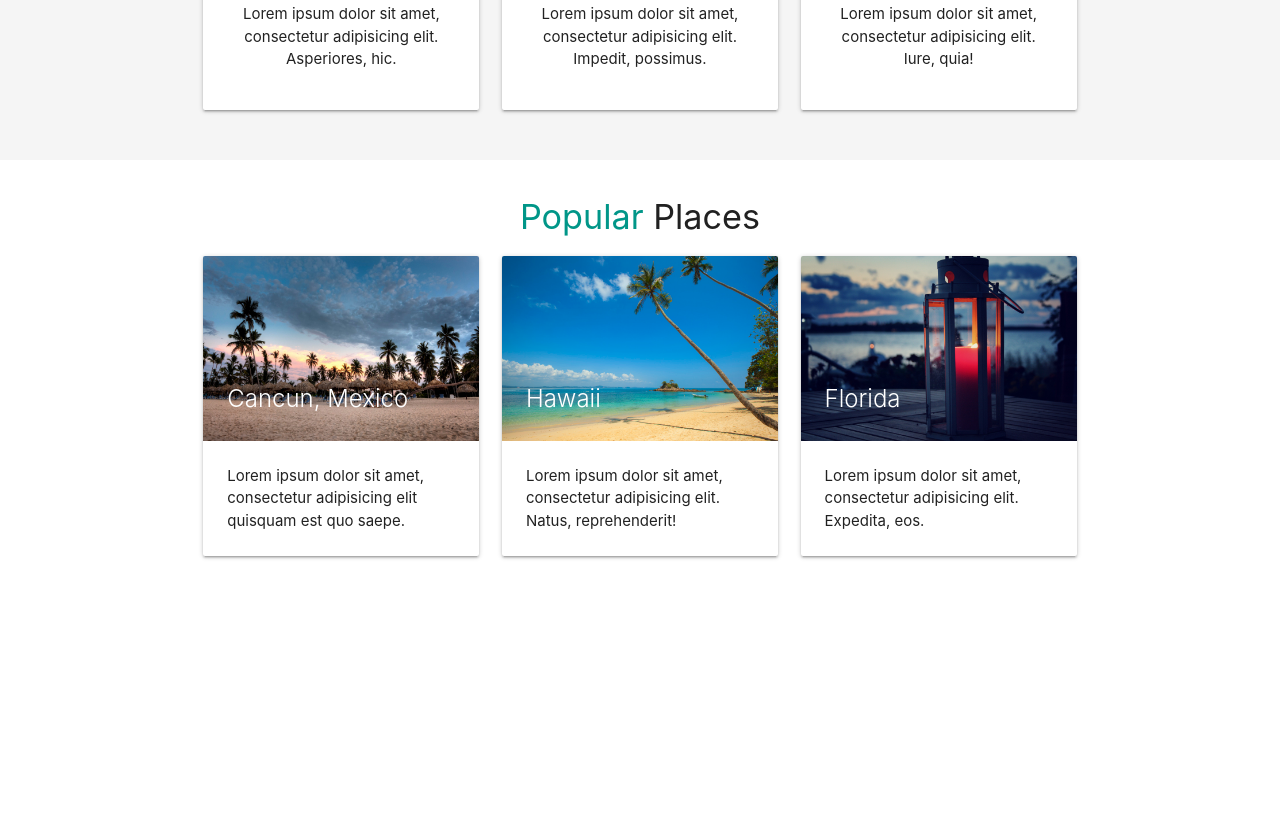
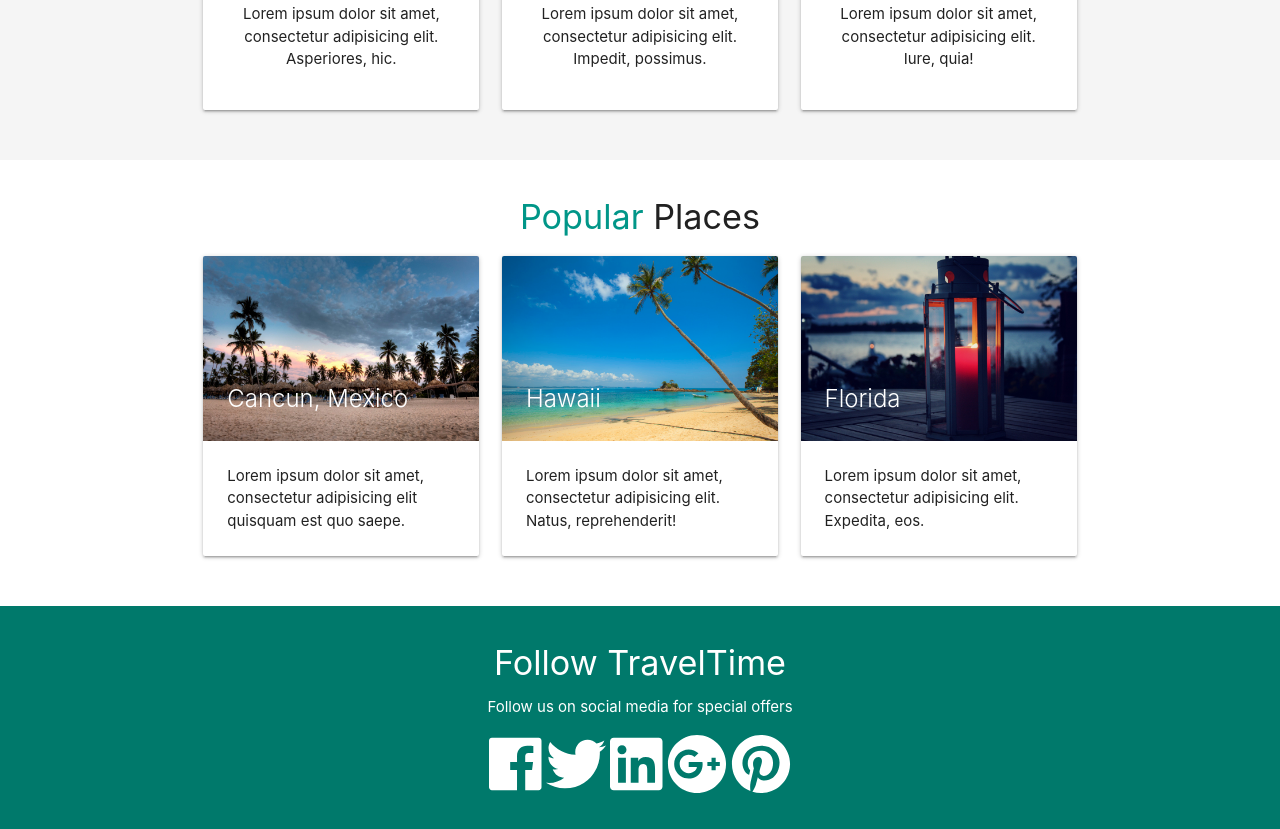
Before and after one commit to rayGreycloud/travel-theme-materialize, a plain HTML site: page index.html in a window 1280 px wide. Shown: the part 1008-1837 px from the top of the page. Before the commit the page ends 1614 px from the top, so only its background shows below. Drawn offline with nearby package versions, Linux system fonts and the light colour scheme.

Commit message:
Add follow section with social media links

```diff
--- a/index.html
+++ b/index.html
@@ -163,6 +163,32 @@
       </div>
     </div>
   </section>
+  <!-- Section: follow -->
+  <section class="section section-follow teal darken-2 white-text center">
+    <div class="container">
+      <div class="row">
+        <div class="col s12">
+          <h4>Follow TravelTime</h4>
+          <p>Follow us on social media for special offers</p>
+          <a href="#" class="white-text">
+            <i class="fab fa-facebook fa-4x"></i>
+          </a>
+          <a href="#" class="white-text">
+            <i class="fab fa-twitter fa-4x"></i>
+          </a>
+          <a href="#" class="white-text">
+            <i class="fab fa-linkedin fa-4x"></i>
+          </a>
+          <a href="#" class="white-text">
+            <i class="fab fa-google-plus fa-4x"></i>
+          </a>
+          <a href="#" class="white-text">
+            <i class="fab fa-pinterest fa-4x"></i>
+          </a>
+        </div>
+      </div>
+    </div>
+  </section>
 
   <!-- Compiled and minified JavaScript -->
   <script src="https://cdnjs.cloudflare.com/ajax/libs/materialize/1.0.0-beta/js/materialize.min.js"></script>
```
